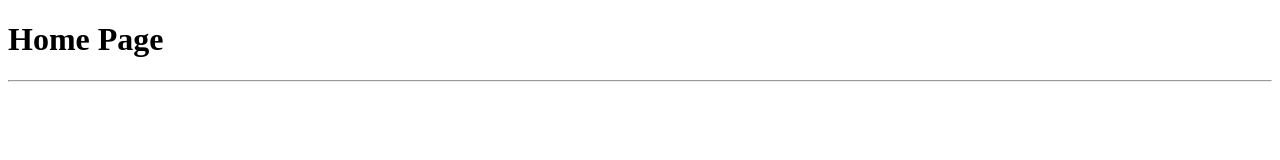
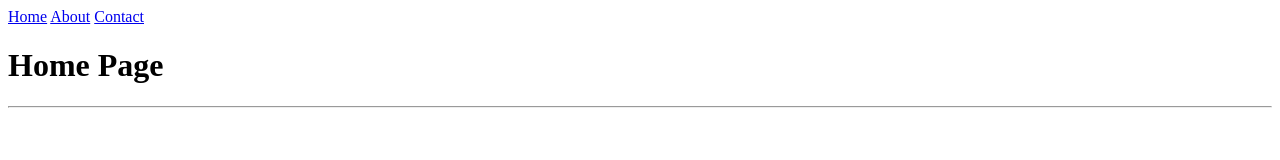
Before and after one commit to PaiClover/PaiClover.github.io, a plain HTML site: page index.html in a window 1280 px wide. Drawn offline with Linux system fonts and the light colour scheme.

Commit message:
add menu

```diff
--- a/index.html
+++ b/index.html
@@ -6,6 +6,9 @@
     <title>PaiClover Website</title>
 </head>
 <body>
+    <a href="index.html">Home</a>
+    <a href="about.html">About</a>
+    <a href="contact.html">Contact</a>
     <h1>Home Page</h1>
     <hr>
 </body>
```
